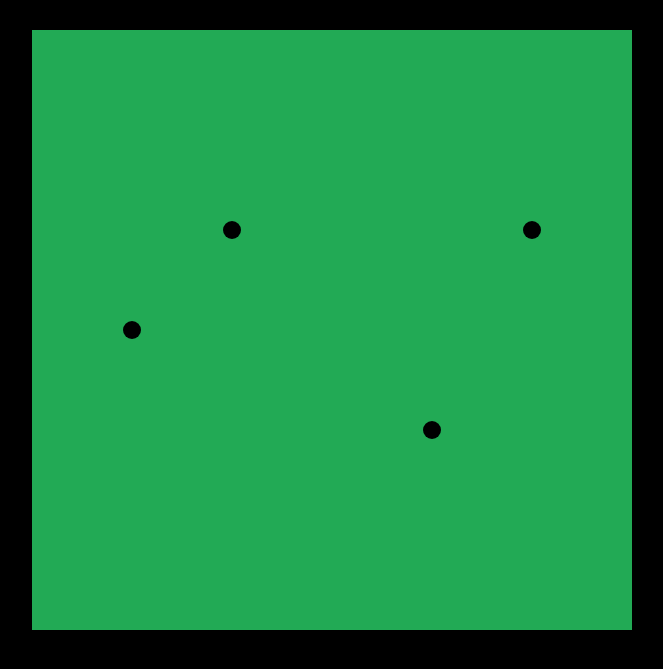
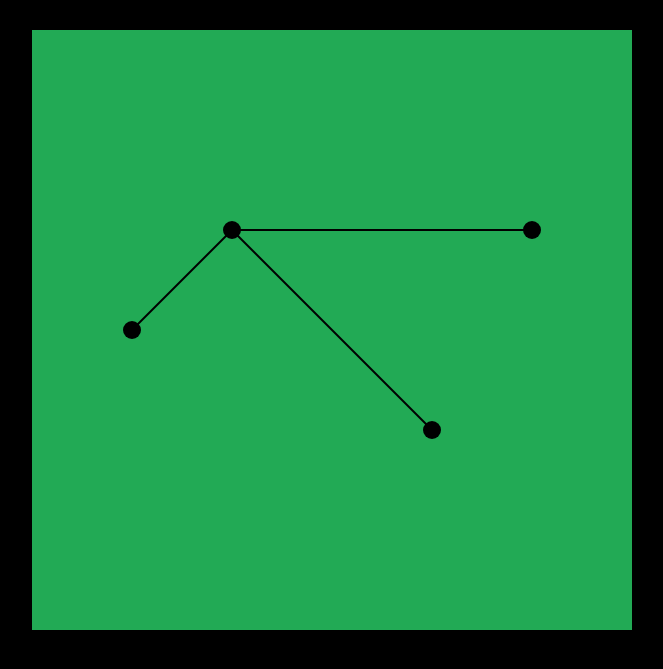
Before and after one commit to LeoMcBills/building_a_virtualWorld_inJS, a plain HTML site: page index.html in a window 1280 px wide. Shown: the part 95-764 px from the top of the page, without its empty margins (308-971 px from the left). Drawn offline with Linux system fonts and the light colour scheme.

Commit message:
auto pushed

```diff
--- a/index.html
+++ b/index.html
@@ -24,7 +24,11 @@
         const p3 = new Point(400, 400);
         const p4 = new Point(100, 300);
 
-        const graph = new Graph([p1, p2, p3, p4])
+        const s1 = new Segment(p1, p2);
+        const s2 = new Segment(p1, p3);
+        const s3 = new Segment(p1, p4);
+
+        const graph = new Graph([p1, p2, p3, p4], [s1, s2, s3])
         graph.draw(ctx);
     </script>
 </body>
```
